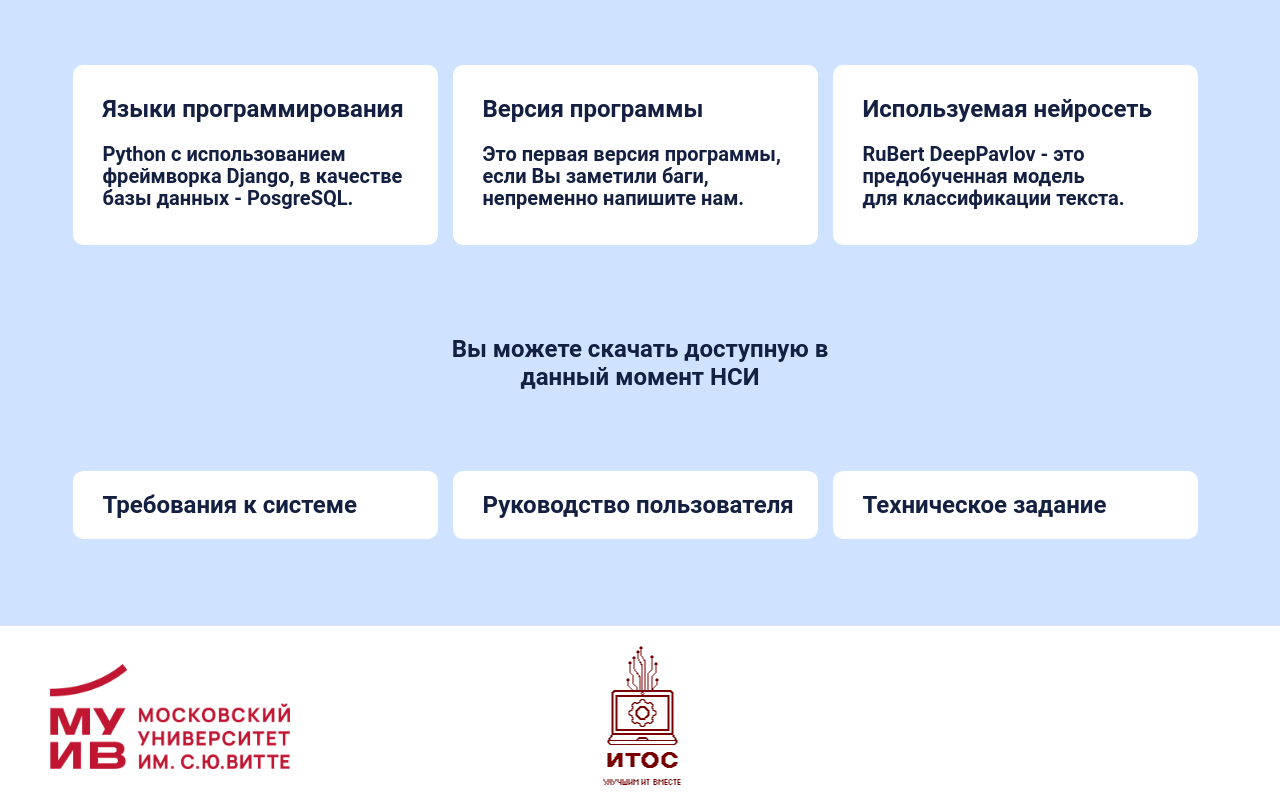
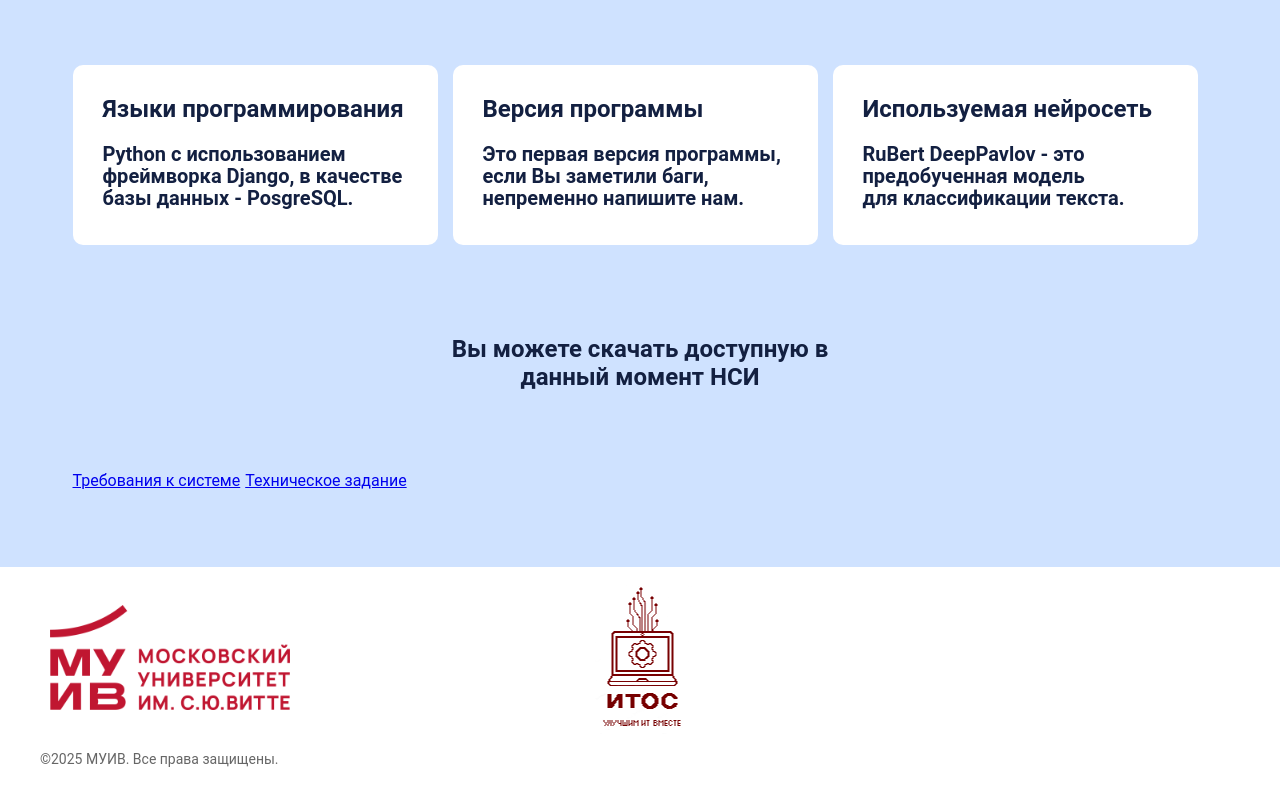
Before and after one commit to AliyaBadmaeva/PDP, a Django app: template itos/itos/templates/blog/about.html in a window 1280 px wide. Shown: the part 489-1281 px from the top of the page. After the commit the page ends 1256 px from the top, so only its background shows below. Run offline with Django 5.2, Linux system fonts and the light colour scheme; the template is opened without the code that fills it, so the values that code supplies are empty.

Commit message:
Обновление about.html

```diff
--- a/itos/itos/templates/blog/about.html
+++ b/itos/itos/templates/blog/about.html
@@ -6,7 +6,7 @@
 <head>
     <meta charset="utf-8"/>
     <meta name="viewport" content="width=device-width, initial-scale=1.0">
-    <title>ИТОС|О программе</title>
+    <title>ИТОС | О программе</title>
 
 </head>
 <body>
@@ -80,15 +80,25 @@
       <h2 class="dark-blue-text-about-center">Вы можете скачать доступную в<br>данный момент НСИ</h2>
 
     <div class="about-white-cards">
-      <article class="card-about-program-second">
-        <h2 class="dark-blue-text-about">Требования к системе</h2>
-      </article>
-      <article class="card-about-program-second">
-        <h2 class="dark-blue-text-about">Руководство пользователя</h2>
-      </article>
-      <article class="card-about-program-second">
-        <h2 class="dark-blue-text-about">Техническое задание</h2>
-      </article>
+        <!-- 1. Требования к системе -->
+      <a href="{% static 'docs/Требования_к_системе.pdf' %}"
+       class="doc-btn" download="Требования_к_системе.pdf">
+        Требования к системе
+    </a>
+      <!-- 2. Руководство пользователя -->
+        {% load static %}
+{% if manual_url %}
+  <div class="manual-block">
+    <a href="{% static manual_url %}" class="doc-btn" download>
+      Руководство пользователя
+    </a>
+  </div>
+{% endif %}
+        <!-- 3. Техническое задание -->
+    <a href="{% static 'docs/МУИВ 762.02.00.00.000 Т3 Техническое задание.pdf' %}"
+       class="doc-btn" download="МУИВ 762.02.00.00.000 Т3 Техническое задание.pdf">
+        Техническое задание
+    </a>
     </div>
   </div>
 </section>
```
